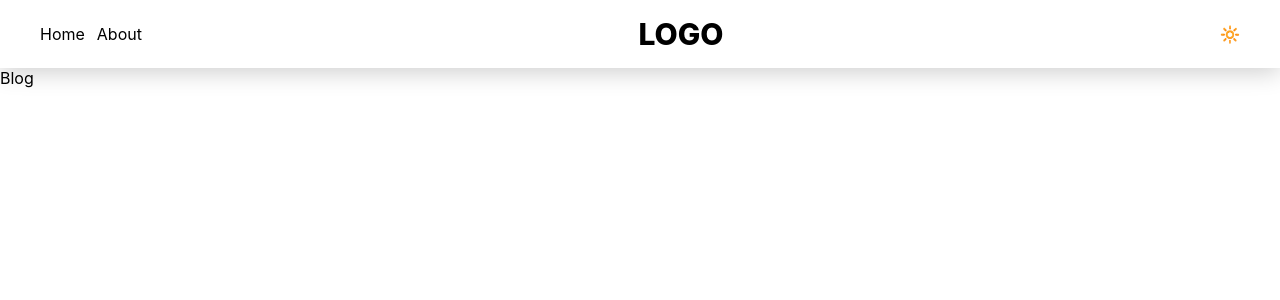
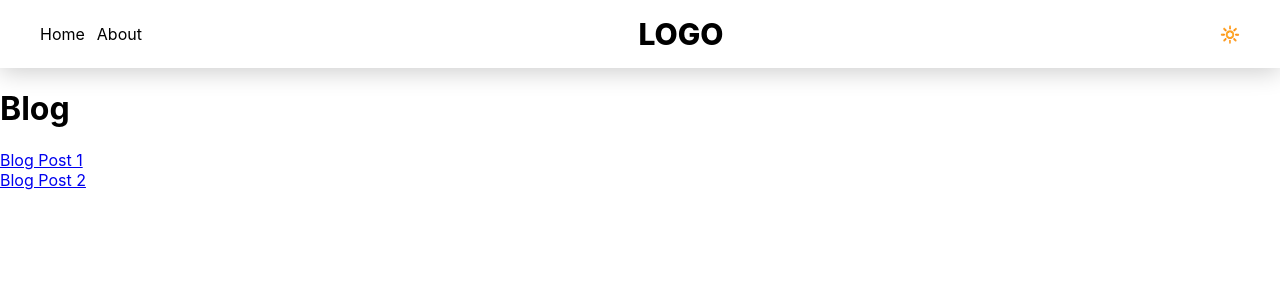
Before and after one commit to BooleanWhale/ashleysw-site, a React (Create React App) app: page /blog in a window 1280 px wide. Shown: the top 300 px of the page. Built offline with nearby package versions, Linux system fonts and the light colour scheme.

Commit message:
Adds blog files

```diff
--- a/src/App.tsx
+++ b/src/App.tsx
@@ -1,7 +1,8 @@
 import React from 'react';
 import {BrowserRouter as Router, Routes, Route, NavLink} from "react-router-dom";
 import Home from './pages/Home'
-import Blog from './pages/Blog.js'
+import Blog from './pages/Blog'
+import Article from './pages/Article';
 import Header from './sections/Header'
 import './App.css';
 import './styles/base.css';
@@ -14,6 +15,7 @@ function App() {
         <Routes>
           <Route path="/" element={<Home />}></Route>
           <Route path="/blog" element={<Blog />}></Route>
+          <Route path="/blog/:slug" element={<Blog />} />
         </Routes>
       </main>
     </Router>
--- /dev/null
+++ b/src/articles/blogData.json
@@ -0,0 +1,14 @@
+[
+  {
+    "id": "1",
+    "title": "Blog Post 1",
+    "date": "2023-05-01",
+    "content": "article1.md"
+  },
+  {
+    "id": "2",
+    "title": "Blog Post 2",
+    "date": "2023-05-15",
+    "content": "article2.md"
+  }
+]
--- /dev/null
+++ b/src/pages/Article.tsx
@@ -0,0 +1,27 @@
+import React from 'react';
+import { useParams } from 'react-router-dom';
+import blogData from '../articles/blogData.json';
+import grayMatter from 'gray-matter';
+import marked from 'marked';
+
+const Article: React.FC = () => {
+  const { id } = useParams<{ id: string }>();
+  const blog = blogData.find((post) => post.id === id);
+
+  if (!blog) {
+    return <div>Blog post not found</div>;
+  }
+
+  const markdownContent = require(`../articles/${blog.content}`);
+  const { data, content } = grayMatter(markdownContent.default);
+
+  return (
+    <div>
+      <h1>{data.title}</h1>
+      <p>Date: {data.date}</p>
+      <div dangerouslySetInnerHTML={{ __html: marked(content) }} />
+    </div>
+  );
+};
+
+export default Article;
--- a/src/pages/Blog.js
+++ /dev/null
@@ -1,9 +0,0 @@
-import React from 'react'
-
-function Blog() {
-  return (
-    <div>Blog</div>
-  )
-}
-
-export default Blog
--- /dev/null
+++ b/src/pages/Blog.tsx
@@ -0,0 +1,24 @@
+import React from 'react';
+import { Link } from 'react-router-dom';
+
+interface BlogPost {
+  slug: string;
+  title: string;
+}
+
+const Blog: React.FC = () => {
+  const blogPosts: BlogPost[] = require('../articles/blogData.json');
+
+  return (
+    <div>
+      <h1>Blog</h1>
+      {blogPosts.map((post) => (
+        <div key={post.slug}>
+          <Link to={`/blog/${post.slug}`}>{post.title}</Link>
+        </div>
+      ))}
+    </div>
+  );
+};
+
+export default Blog;
```
Also changed, not shown: src/articles/article1.md (added, +12 -0 lines), src/articles/article2.md (added, +12 -0 lines), src/sections/blog/ArticlesList.tsx (added, +20 -0 lines).
